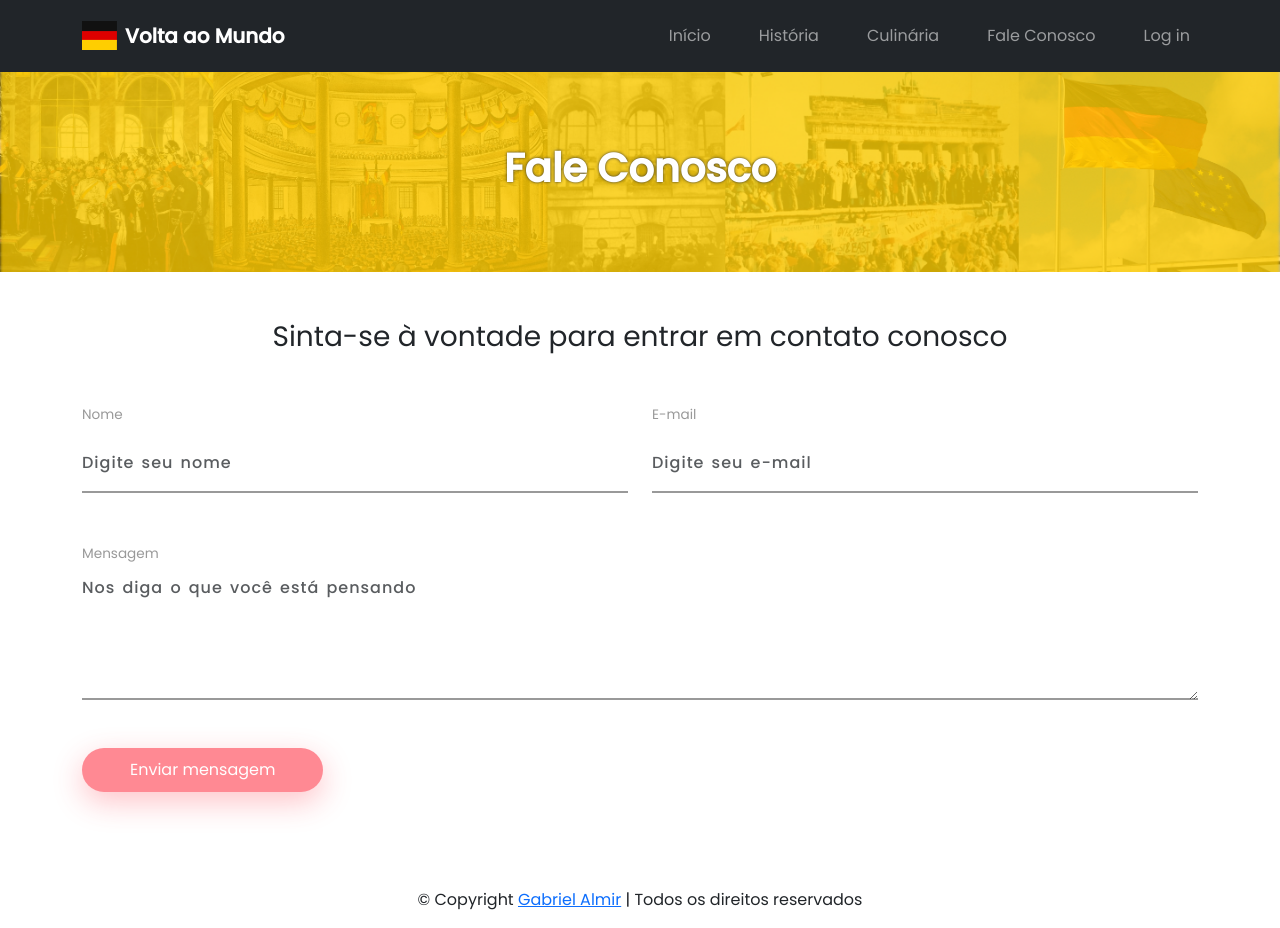
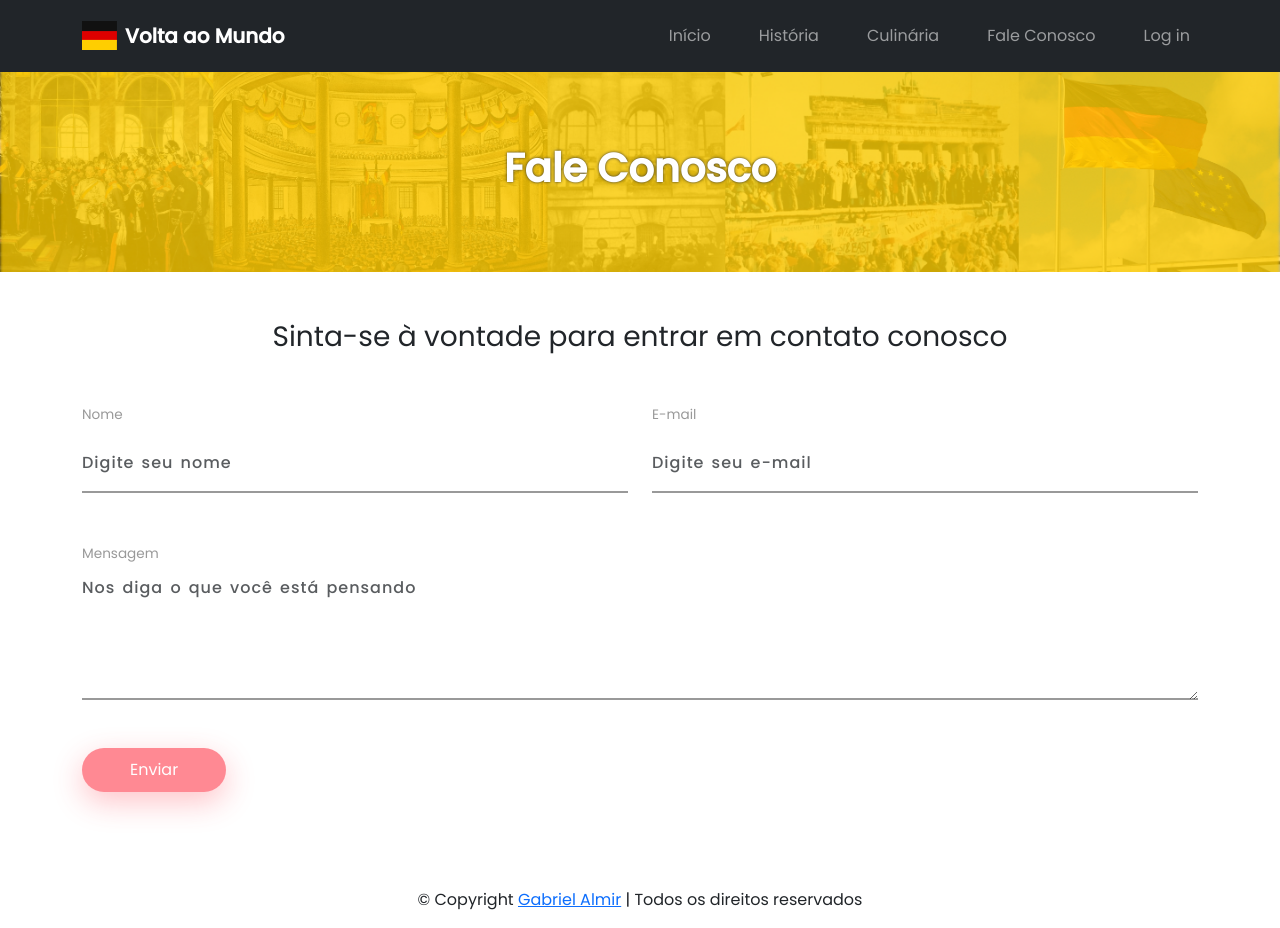
Before and after one commit to gabrielalmir/voltaaomundo-alemanha, a Next.js app: page /fale-conosco in a window 1280 px wide. Built offline with nearby package versions, Linux system fonts and the light colour scheme.

Commit message:
feat: add processing btn message

```diff
--- a/src/app/fale-conosco/page.tsx
+++ b/src/app/fale-conosco/page.tsx
@@ -111,7 +111,7 @@ export default function FaleConosco() {
             id="btn-submit"
             disabled={btnDisabled}
           >
-            Enviando mensagem...
+            Enviando ...
           </button>
           ) : (
           <button
@@ -120,7 +120,7 @@ export default function FaleConosco() {
             id="btn-submit"
             disabled={btnDisabled}
           >
-            Enviar mensagem
+            Enviar
           </button>
           )}
 
```
